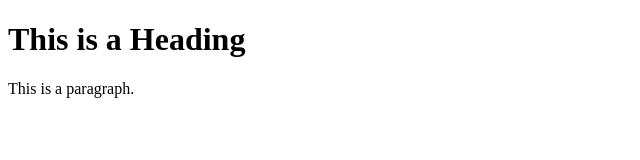
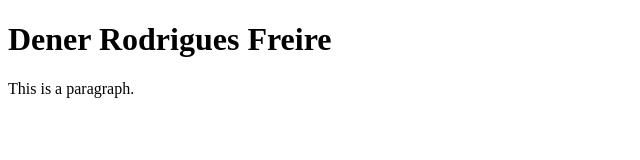
Before and after one commit to denerdd7/denerdd7.github.io, a plain HTML site: page index.html in a window 1280 px wide. Shown: the whole page, without its empty margins (0-640 px from the left). Drawn offline with Linux system fonts and the light colour scheme.

Commit message:
testando html

```diff
--- a/index.html
+++ b/index.html
@@ -5,7 +5,7 @@
 </head>
 <body>
 
-  <h1>This is a Heading</h1>
+  <h1>Dener Rodrigues Freire</h1>
   <p>This is a paragraph.</p>
 
 </body>
```
